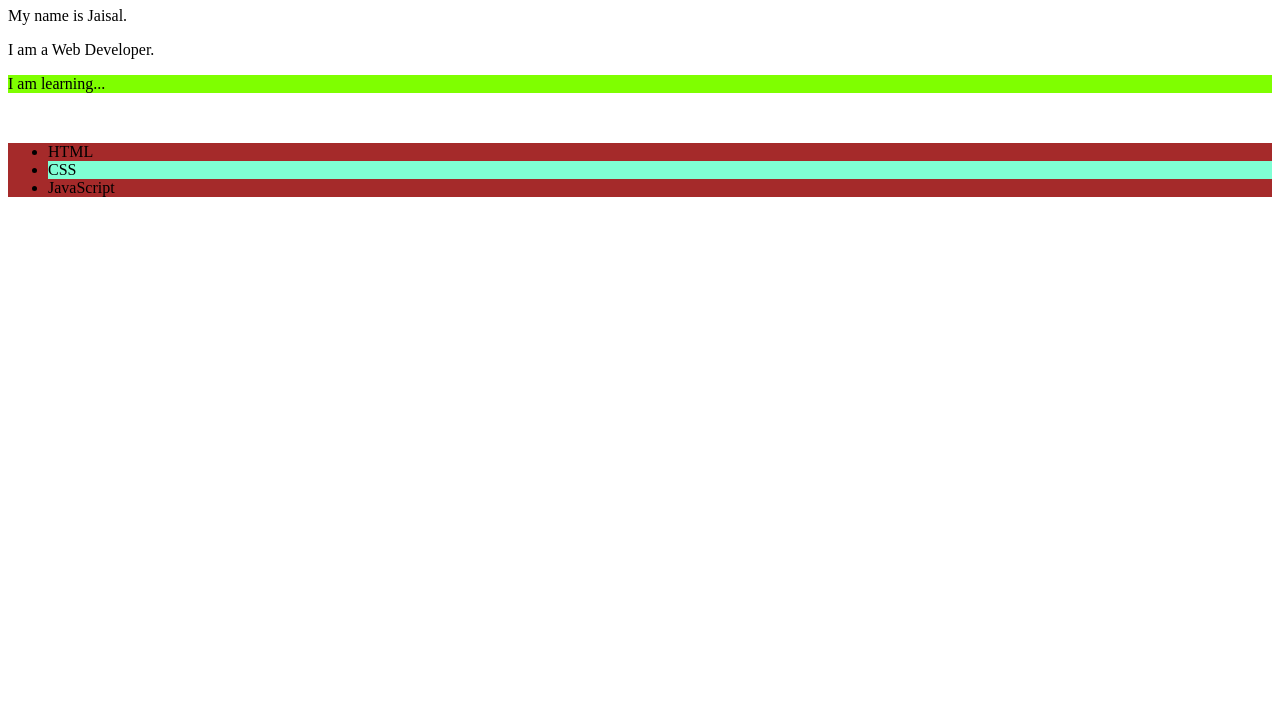
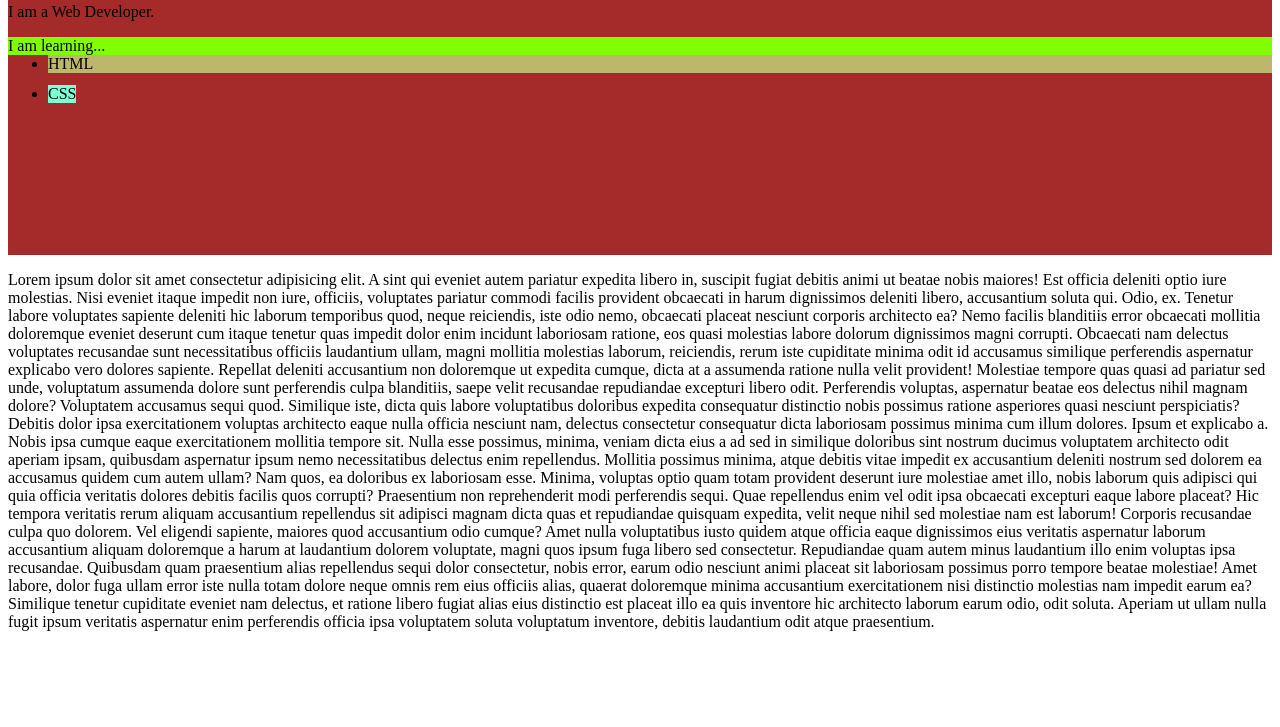
Before and after one commit to brarjaisal/web-projects, a plain HTML site: page asp_frontend_dev/CSS/07_position_property/index.html in a window 1280 px wide. Shown: the part 73-800 px from the top of the page. Drawn offline with Linux system fonts and the light colour scheme.

Commit message:
07_position_property: static, relative, absolute, fixed, sticky positioning

```diff
--- a/asp_frontend_dev/CSS/07_position_property/index.html
+++ b/asp_frontend_dev/CSS/07_position_property/index.html
@@ -1,20 +1,76 @@
-<!DOCTYPE html>
+<!doctype html>
 <html lang="en">
   <head>
-    <meta charset="UTF-8">
-    <meta name="viewport" content="width=device-width, initial-scale=1.0">
+    <meta charset="UTF-8" />
+    <meta name="viewport" content="width=device-width, initial-scale=1.0" />
     <title>CSS Position Property</title>
-    <link rel="stylesheet" href="style.css">
+    <link rel="stylesheet" href="style.css" />
   </head>
   <body>
-    <h1>Hello World!</h1>
+    <header>Header</header>
     <p>My name is Jaisal.</p>
     <p>I am a Web Developer.</p>
     <div>I am learning...</div>
     <ul>
       <li class="html-element">HTML</li>
       <li class="css-element">CSS</li>
-        <li class="javascript-element">JavaScript</li>
+      <!-- <li class="js-element">JavaScript</li> -->
     </ul>
+    <p>
+      Lorem ipsum dolor sit amet consectetur adipisicing elit. A sint qui
+      eveniet autem pariatur expedita libero in, suscipit fugiat debitis animi
+      ut beatae nobis maiores! Est officia deleniti optio iure molestias. Nisi
+      eveniet itaque impedit non iure, officiis, voluptates pariatur commodi
+      facilis provident obcaecati in harum dignissimos deleniti libero,
+      accusantium soluta qui. Odio, ex. Tenetur labore voluptates sapiente
+      deleniti hic laborum temporibus quod, neque reiciendis, iste odio nemo,
+      obcaecati placeat nesciunt corporis architecto ea? Nemo facilis blanditiis
+      error obcaecati mollitia doloremque eveniet deserunt cum itaque tenetur
+      quas impedit dolor enim incidunt laboriosam ratione, eos quasi molestias
+      labore dolorum dignissimos magni corrupti. Obcaecati nam delectus
+      voluptates recusandae sunt necessitatibus officiis laudantium ullam, magni
+      mollitia molestias laborum, reiciendis, rerum iste cupiditate minima odit
+      id accusamus similique perferendis aspernatur explicabo vero dolores
+      sapiente. Repellat deleniti accusantium non doloremque ut expedita cumque,
+      dicta at a assumenda ratione nulla velit provident! Molestiae tempore quas
+      quasi ad pariatur sed unde, voluptatum assumenda dolore sunt perferendis
+      culpa blanditiis, saepe velit recusandae repudiandae excepturi libero
+      odit. Perferendis voluptas, aspernatur beatae eos delectus nihil magnam
+      dolore? Voluptatem accusamus sequi quod. Similique iste, dicta quis labore
+      voluptatibus doloribus expedita consequatur distinctio nobis possimus
+      ratione asperiores quasi nesciunt perspiciatis? Debitis dolor ipsa
+      exercitationem voluptas architecto eaque nulla officia nesciunt nam,
+      delectus consectetur consequatur dicta laboriosam possimus minima cum
+      illum dolores. Ipsum et explicabo a. Nobis ipsa cumque eaque
+      exercitationem mollitia tempore sit. Nulla esse possimus, minima, veniam
+      dicta eius a ad sed in similique doloribus sint nostrum ducimus voluptatem
+      architecto odit aperiam ipsam, quibusdam aspernatur ipsum nemo
+      necessitatibus delectus enim repellendus. Mollitia possimus minima, atque
+      debitis vitae impedit ex accusantium deleniti nostrum sed dolorem ea
+      accusamus quidem cum autem ullam? Nam quos, ea doloribus ex laboriosam
+      esse. Minima, voluptas optio quam totam provident deserunt iure molestiae
+      amet illo, nobis laborum quis adipisci qui quia officia veritatis dolores
+      debitis facilis quos corrupti? Praesentium non reprehenderit modi
+      perferendis sequi. Quae repellendus enim vel odit ipsa obcaecati excepturi
+      eaque labore placeat? Hic tempora veritatis rerum aliquam accusantium
+      repellendus sit adipisci magnam dicta quas et repudiandae quisquam
+      expedita, velit neque nihil sed molestiae nam est laborum! Corporis
+      recusandae culpa quo dolorem. Vel eligendi sapiente, maiores quod
+      accusantium odio cumque? Amet nulla voluptatibus iusto quidem atque
+      officia eaque dignissimos eius veritatis aspernatur laborum accusantium
+      aliquam doloremque a harum at laudantium dolorem voluptate, magni quos
+      ipsum fuga libero sed consectetur. Repudiandae quam autem minus laudantium
+      illo enim voluptas ipsa recusandae. Quibusdam quam praesentium alias
+      repellendus sequi dolor consectetur, nobis error, earum odio nesciunt
+      animi placeat sit laboriosam possimus porro tempore beatae molestiae! Amet
+      labore, dolor fuga ullam error iste nulla totam dolore neque omnis rem
+      eius officiis alias, quaerat doloremque minima accusantium exercitationem
+      nisi distinctio molestias nam impedit earum ea? Similique tenetur
+      cupiditate eveniet nam delectus, et ratione libero fugiat alias eius
+      distinctio est placeat illo ea quis inventore hic architecto laborum earum
+      odio, odit soluta. Aperiam ut ullam nulla fugit ipsum veritatis aspernatur
+      enim perferendis officia ipsa voluptatem soluta voluptatum inventore,
+      debitis laudantium odit atque praesentium.
+    </p>
   </body>
 </html>
--- a/asp_frontend_dev/CSS/07_position_property/style.css
+++ b/asp_frontend_dev/CSS/07_position_property/style.css
@@ -1,11 +1,16 @@
 body {
     position: relative;
+}
 
+header {
+    background-color: greenyellow;
+    position: sticky;
+    top: 1px;
 }
 
 div {
+    background-color: chartreuse;
     position: relative;
-    background-color: chartreuse;
  /* position: static;
     top: 50px;  all 4 will be ignored if used with static position */
  /* position: relative;
@@ -17,19 +22,35 @@ div {
 }
 
 ul {
-    position: relative;   /* children of relative positioned parent or grandparent will move along with parent instead of viewport ie li */
     background-color: brown;
-    margin-top: 50px;;
+    /* position: relative;   children of relative positioned parent or grandparent will move along with parent instead of viewport ie li */
+    height: 300px;
+    margin-top: -100px;
+    overflow-y: scroll;
+}
+
+.html-element {
+    background-color: darkkhaki;
+    position: sticky; /* only top and bottom properties will work with sticky position and child is attached to parent so parent should have height & overflow-y scroll property if not then child becomes attached to viewport in terms of top & bottom properties*/
+    top: 100px;
 }
 
 .css-element {
     background-color: aquamarine;
-    /* position: absolute; all defined properties will work with absolute position
-    top: 5px;
-    left: 5px;
+    position: absolute;  /* all defined properties will work with absolute position */
+    top: 150px;
+ /* left: 5px;
+    right: 5px;
     bottom: 5px;
-    right: 5px;
     inset: 5px;*/
 }
 
-.javascript-element
+.js-element {
+    background-color: darkorange;
+    position: fixed; /* all defined properties will work with fixed position and always connected to viewport*/
+    top: 10px;
+    left: 10px;
+    right: 10px;
+ /* bottom: 10px;
+    inset: 10px; */
+}
```
Lines whose indentation alone changed are shown as unchanged.
